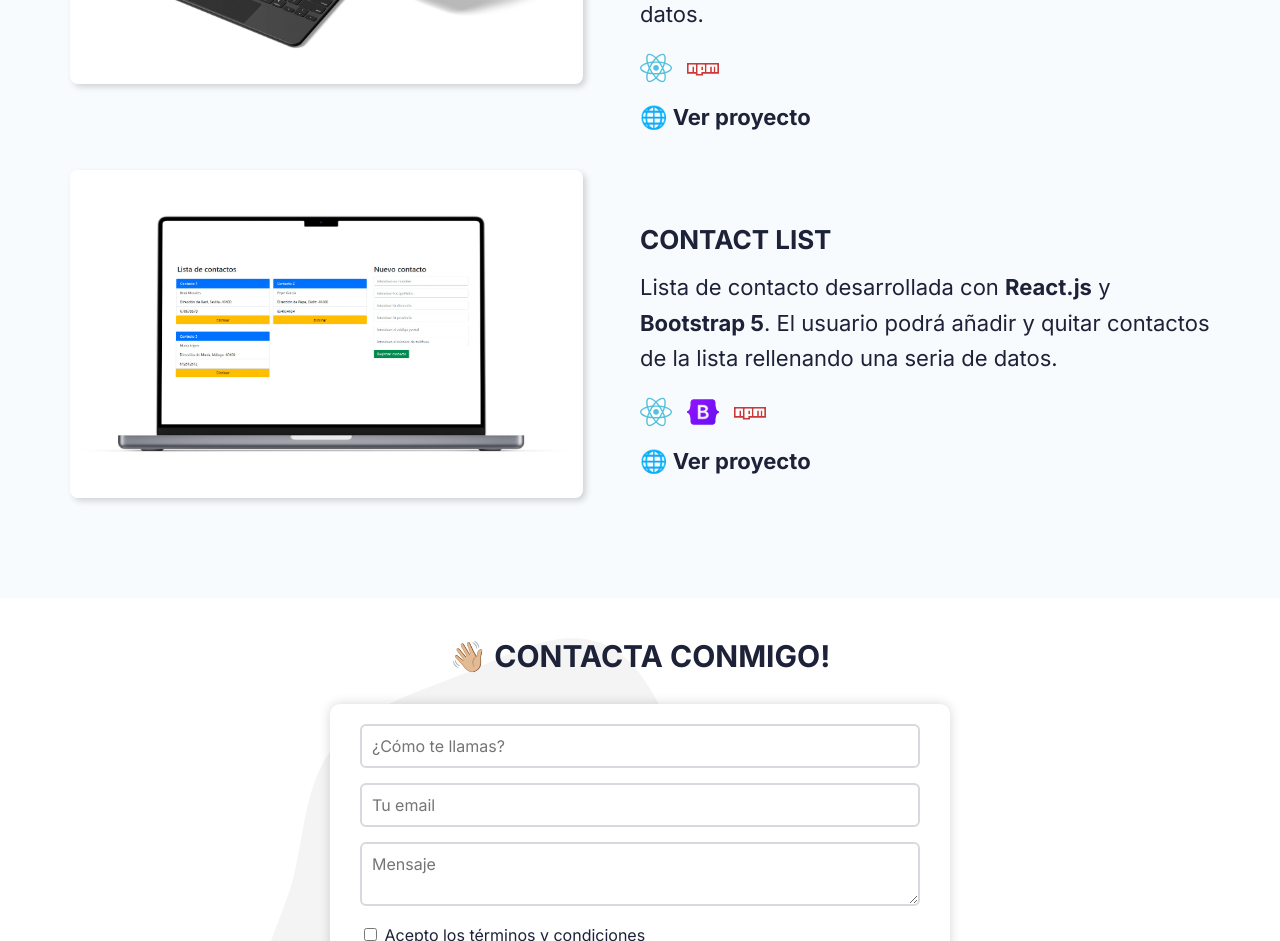
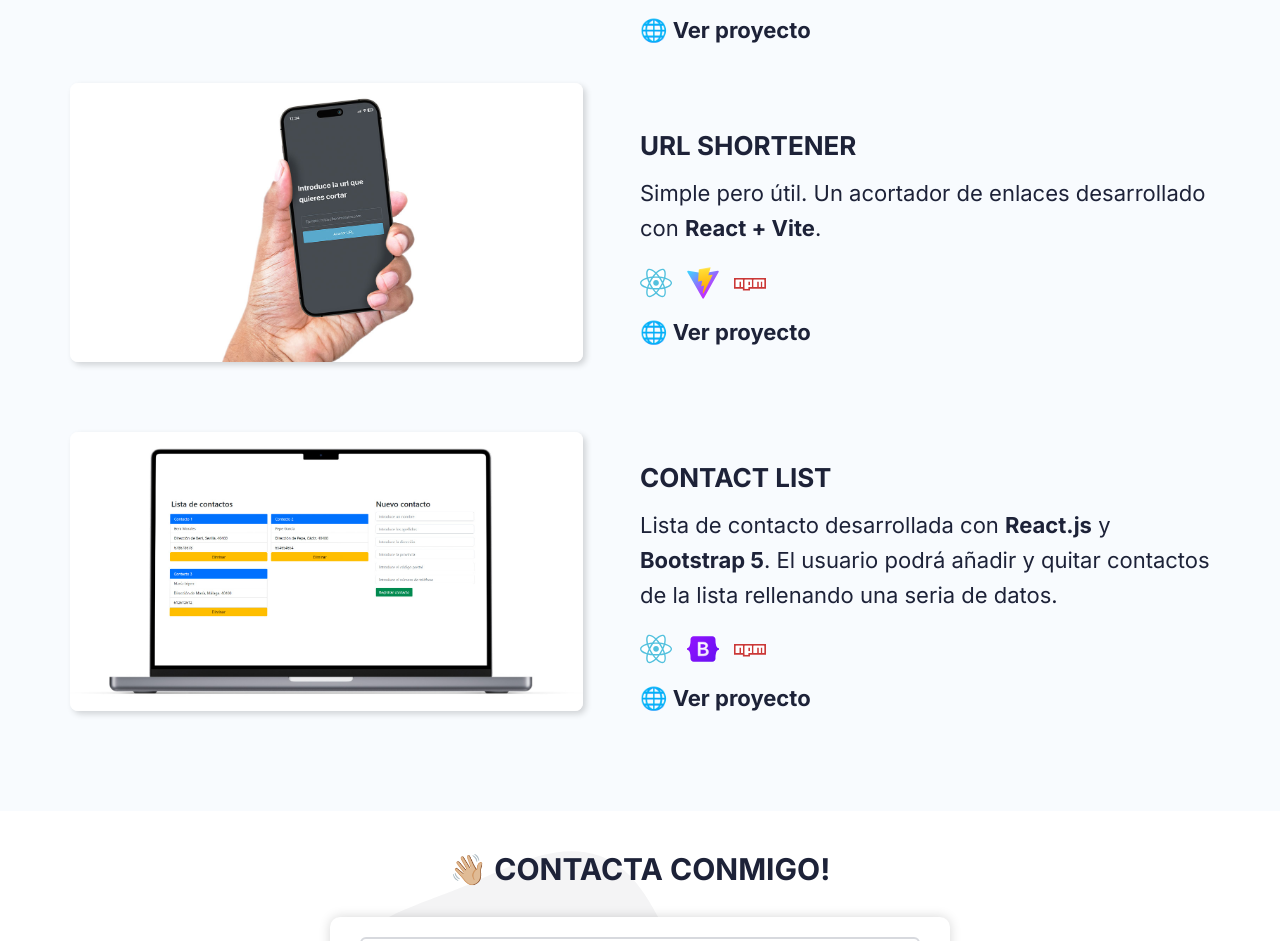
Before and after one commit to bm-code/benimorales.com, a plain HTML site: page index.html in a window 1280 px wide. Shown: the part 4041-4982 px from the top of the page. Drawn offline with Linux system fonts and the light colour scheme.

Commit message:
New project url-shortener

```diff
--- a/css/style.css
+++ b/css/style.css
@@ -489,7 +489,6 @@ header {
     box-shadow: 3px 3px 6px rgba(0, 0, 0, 0.16);
     display: flex;
     align-items: center;
-    padding: 30px 10px;
     margin-bottom: 30px;
     background-color: var(--white);
 }
--- a/index.html
+++ b/index.html
@@ -276,6 +276,25 @@
             </div>
 
             <div class="projects__item">
+                <img class="projects__item-img" src="./img/url-shortener.jpg">
+                <div class="projects__item-content">
+                    <h3 class="projects__item-content-title">URL Shortener</h3>
+                    <p class="projects__item-content-description">Simple pero útil. Un acortador de enlaces desarrollado
+                        con <b>React + Vite</b>.
+                    </p>
+                    <div class="projects__item-tools">
+                        <ul>
+                            <li><img src="img/react.svg" alt="logo react.js"> </li>
+                            <li><img src="img/vite.svg" alt="logo vite"> </li>
+                            <li><img src="img/npm.svg" alt="node package manager logo"></li>
+                        </ul>
+                    </div>
+                    <a class="project__btn" href="https://url-shortener-woad.vercel.app/" target="_blank">🌐 Ver
+                        proyecto</a>
+                </div>
+            </div>
+
+            <div class="projects__item">
                 <img class="projects__item-img" src="./img/contact-list.jpg">
                 <div class="projects__item-content">
                     <h3 class="projects__item-content-title">Contact List</h3>
```
Also changed, not shown: img/url-shortener.jpg (added), img/vite.svg (added), 2 other files.
